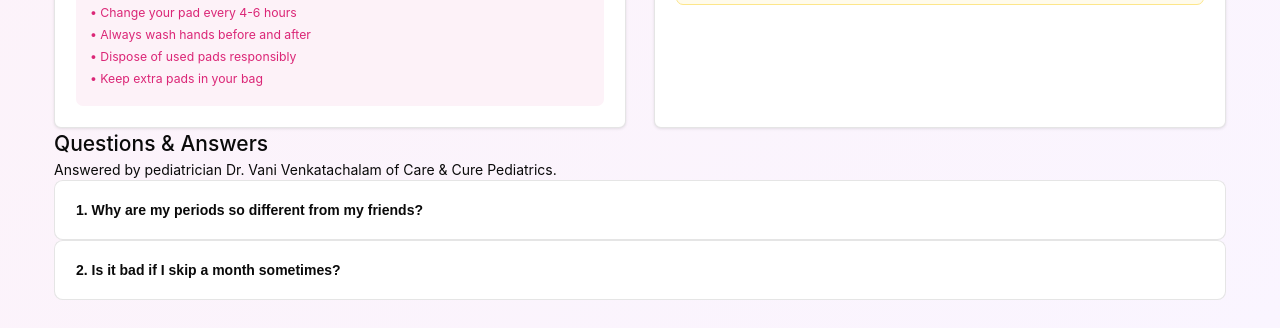
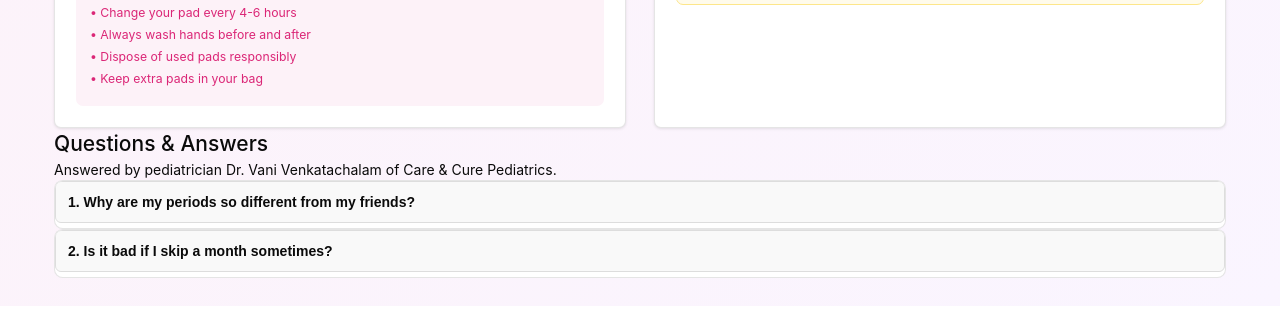
Before and after one commit to armatharva/MenstruationEdu, a plain HTML site: page index.html in a window 1280 px wide. Shown: the part 656-984 px from the top of the page. After the commit the page ends 962 px from the top, so only its background shows below. Drawn offline with nearby package versions, Linux system fonts and the light colour scheme.

Commit message:
Update styles.css

```diff
--- a/styles.css
+++ b/styles.css
@@ -1549,4 +1549,25 @@ p {
     color: var(--purple-800);
     line-height: 1.6;
     margin: 0;
-}
+
+}
+.qa-question {
+  display: block;
+  width: 100%;
+  text-align: left;
+  background: #f9f9f9;
+  border: 1px solid #ddd;
+  padding: 12px;
+  font-size: 1rem;
+  cursor: pointer;
+  margin-bottom: 5px;
+  border-radius: 6px;
+}
+
+.qa-answer {
+  display: none;
+  padding: 10px;
+  background: #fff;
+  border-left: 3px solid #0077cc;
+  margin-bottom: 10px;
+}
```
